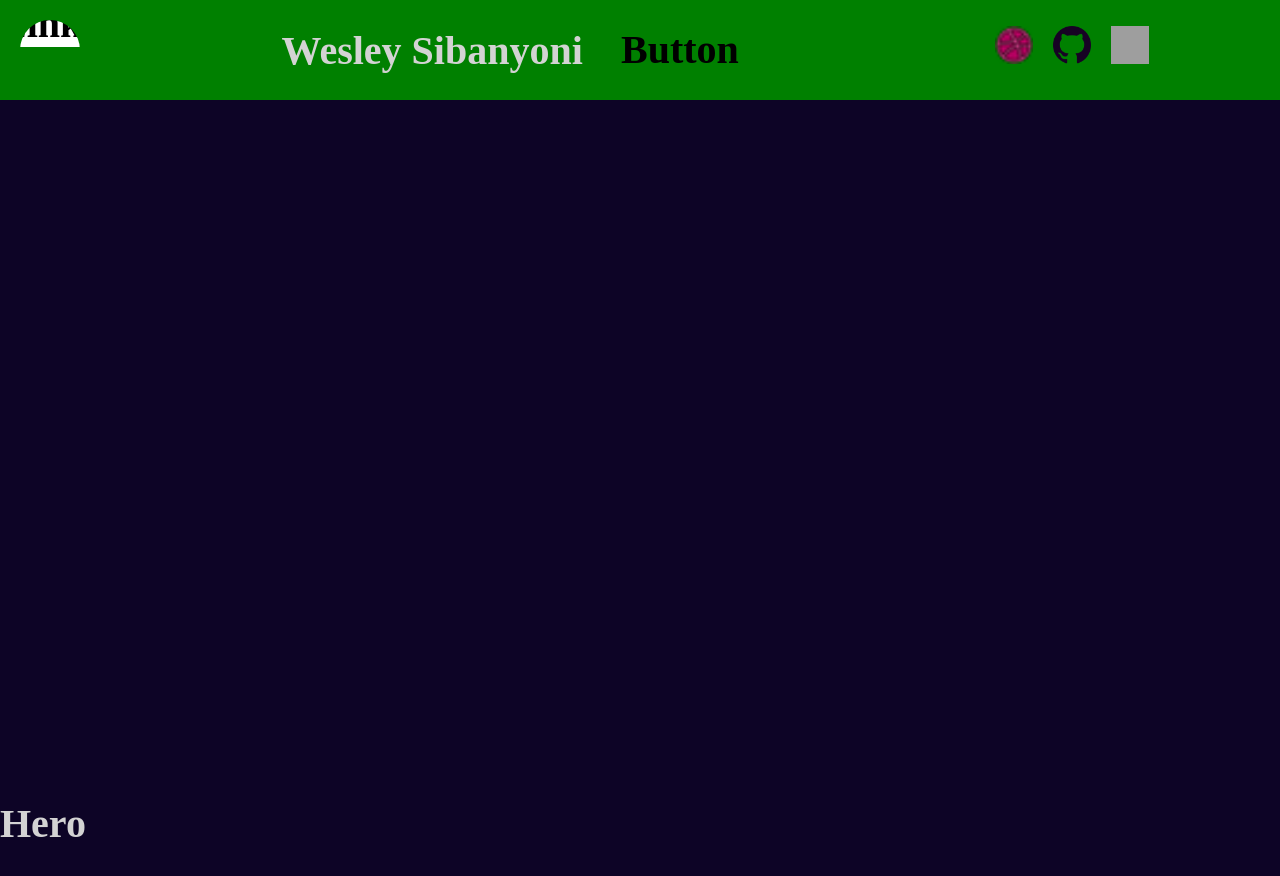
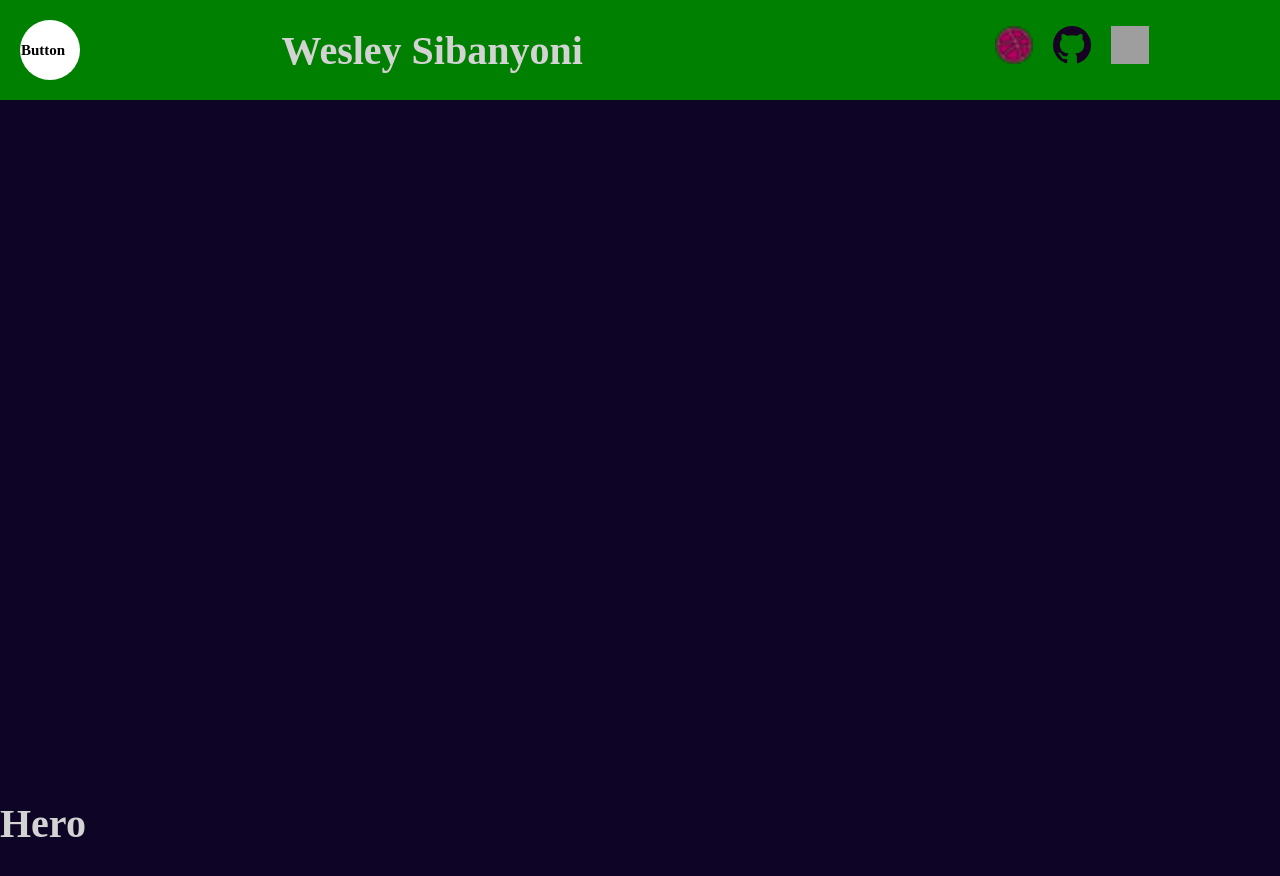
Before and after one commit to WesleySibz/Portfolio, a React (Vite) app in the folder Wes-port/: page / in a window 1280 px wide. Shown: the top 876 px of the page. Built offline with nearby package versions, Linux system fonts and the light colour scheme; grey boxes are pictures that could not be loaded; a web font is replaced by a local one.

Commit message:
"Updated App.jsx with id attributes, modified Links.jsx to generate links dynamically, adjusted animation settings in Sidebar.jsx, simplified TogBtn.jsx, and updated styles in sidebar.scss."

```diff
--- a/Wes-port/src/App.jsx
+++ b/Wes-port/src/App.jsx
@@ -4,13 +4,13 @@ import Navbar from "./Components/Navbar/Navbar";
 
 const App = () => {
   return <div>
-    <section><Navbar/></section>
+    <section id="HomePage"><Navbar/></section>
     <section>Hero</section>
     <section>Features</section>
     <section>Call to Action</section>
-    <section>Projects</section>
-    <section>About</section>
-    <section>Contact</section>
+    <section id="Projects">Projects</section>
+    <section id="About">About</section>
+    <section id="Contact">Contact</section>
     <section>footer</section>
 
     {/* {<Test/>
--- a/Wes-port/src/Components/Sidebar/Links/Links.jsx
+++ b/Wes-port/src/Components/Sidebar/Links/Links.jsx
@@ -1,9 +1,14 @@
 
 
 const Links = () => {
+
+    const items =["HomePage","Projects","About","Contact"];
+
   return (
-    <div>
-      Links
+    <div className="links">
+        {items.map(item=>(
+            <a href={`#${item}`} key={item}>{item}</a>
+        ))}
     </div>
   )
 }
--- a/Wes-port/src/Components/Sidebar/Sidebar.jsx
+++ b/Wes-port/src/Components/Sidebar/Sidebar.jsx
@@ -12,20 +12,19 @@ const Sidebar = () => {
         open:{
             clipPath: "circle(1200px at 50px 50px)",
             transition:{
-            delay:0.5,
+            delay:0,
             type: "spring",
             stiffness: 20,
-            damping: 40,
+            damping: 5,
         }
-
-        },
+    },
         closed:{
             clipPath:"circle(30px at 50px 50px)",
             transition:{
-            delay:0.5,
+            delay:0,
             type: "spring",
             stiffness: 400,
-            damping: 40,
+            damping: 60,
             }
         }
     }
--- a/Wes-port/src/Components/Sidebar/ToggleButton/TogBtn.jsx
+++ b/Wes-port/src/Components/Sidebar/ToggleButton/TogBtn.jsx
@@ -1,9 +1,7 @@
 
 const TogBtn = ({setOpen}) => {
   return (
-    <button onClick={()=>setOpen((prev)=>!prev)}>Button
-
-    </button>
+    <button onClick={()=>setOpen((prev)=>!prev)}>Button</button>
   )
 }
 
--- a/Wes-port/src/Components/Sidebar/sidebar.scss
+++ b/Wes-port/src/Components/Sidebar/sidebar.scss
@@ -8,13 +8,15 @@
 
     .bg{
         position: fixed;
-        top: 0;
-        left: 0;
+        top: 0px;
+        left: 0px;
+        bottom: 0px;
         width: 400px;
         background: white;
+
         .links{
             position: absolute;
-            width: 100&;
+            width: 100%;
             height: 100%;
             display: flex;
             flex-direction: column;
@@ -23,19 +25,22 @@
             gap: 20px;
 
             a{
-                font-size: 40px;
+                font-size: 20px;
 
             }
         }
     }
+
     button{
+        font-size: 15px;
         width: 50px;
         height: 50px;
         border-radius: 50%;
         position: fixed;
+        left: 15px;
         top: 25px;
-        height: 25px;
         background-color: transparent;
         border: none;
+        cursor: pointer;
     }
 }
```
